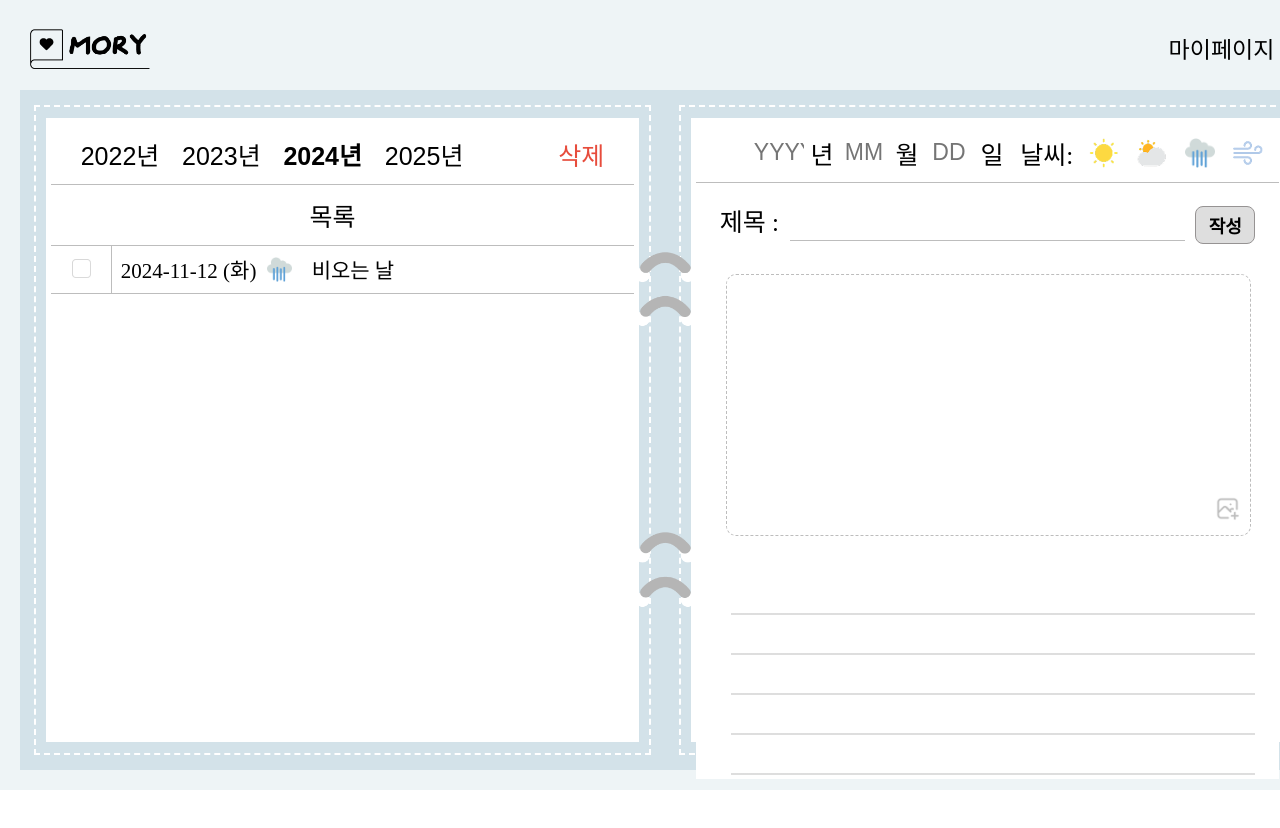
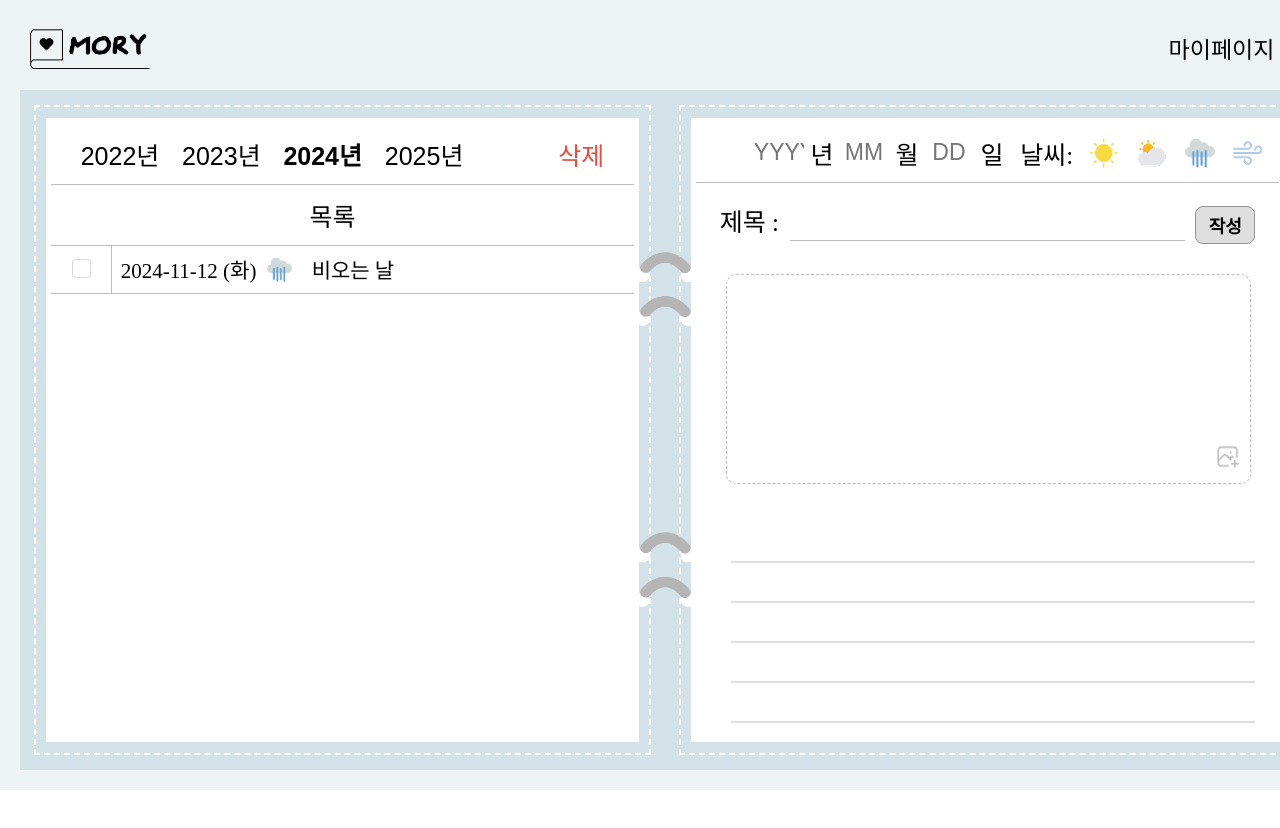
Before and after one commit to ESProject1/Mory, a React (Create React App) app in the folder frontend/: page /journal in a window 1280 px wide. Shown: the top 828 px of the page. Built offline with nearby package versions, Linux system fonts and the light colour scheme; a web font is replaced by a local one.

Commit message:
일기 닝닝닝닝

```diff
--- a/frontend/src/styles/Journal/Journal.module.css
+++ b/frontend/src/styles/Journal/Journal.module.css
@@ -212,7 +212,7 @@ color: #BDBDBD;
   position: relative;
   border: 1px dashed #BDBDBD;
   width: 90%;
-  height: 260px;
+  height: 26vh;
   margin-left: 5%;
   border-radius: 10px;
   margin-top: 5%;
```
